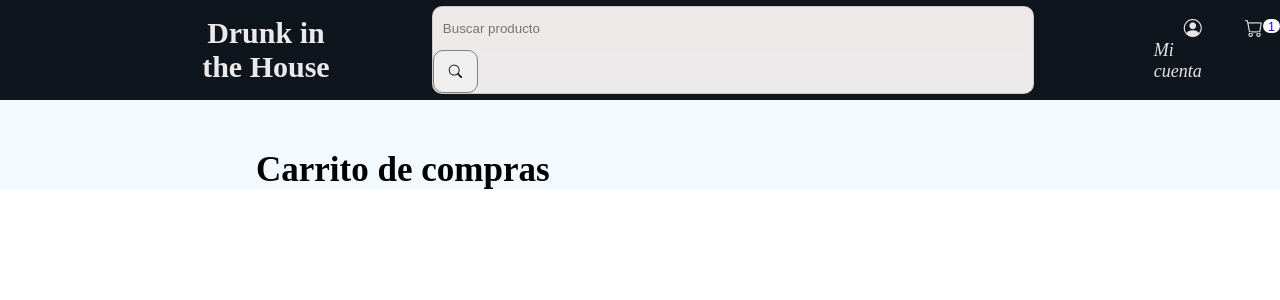
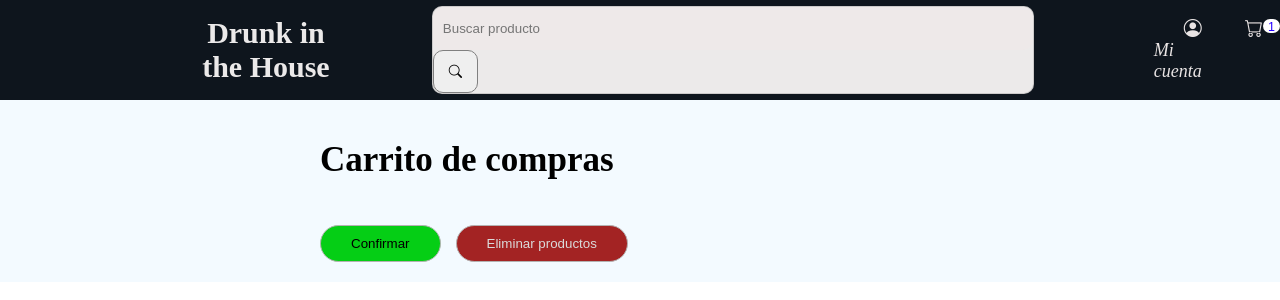
Before and after one commit to Orlandperez/ecommerce, a React (Vite) app: page /Carrito in a window 1280 px wide. Shown: the top 300 px of the page. Built offline with nearby package versions, Linux system fonts and the light colour scheme.

Commit message:
modificando carrito y agregando filtro

```diff
--- a/src/back/dataBack.json
+++ b/src/back/dataBack.json
@@ -299,7 +299,16 @@
       "precio": 20.0,
       "stock": 25,
       "imagen": "https://imgs.search.brave.com/F0LIpSmnlalR2P4bq-Ig5vLnvyQ6RjF9ov-K3hLo-0o/rs:fit:860:0:0:0/g:ce/aHR0cHM6Ly9odHRw/Mi5tbHN0YXRpYy5j/b20vRF83NDY0MTUt/TUxVNzQ4MjEyMTQ2/ODZfMDMyMDI0LVgu/anBn"
-
+    },
+    {
+      "id": 30,
+      "nombre": "Vino Tinto plus",
+      "tipo": "Vino",
+      "alcohol": 15.0,
+      "descripcion": "Es un tipo de vino de uvas tintas.",
+      "precio": 20.0,
+      "stock": 25,
+      "imagen": "https://arcordiezb2c.vteximg.com.br/arquivos/ids/181913/Vino-Tinto-Don-Valentin-Lacrado-750-Cc-1-18769.jpg?v=638441373665770000"
     }
   ]
 }
--- a/src/component/main/cuenta/Carrito.css
+++ b/src/component/main/cuenta/Carrito.css
@@ -5,15 +5,54 @@
     padding-top: 100px;
 }
 .carrito .contenedor{
-    width: 60%;
+    width: 50%;
     height: 100%;
     margin: 0 auto;
 }
 .carrito .contenedor h1{
     font-size: 35px;
-    padding-top: 50px;
+    padding: 40px 0 30px 0;
+
 }
-.carrito .contenedor div{
+.carrito .contenedor .carrito-producto{
     width: 100%;
     height: auto;
+    display: flex;
+    justify-content: space-between;
+    border: 1px solid rgb(179, 176, 176);
+    border-radius: 20px;
+    margin-bottom: 10px;
+    padding: 10px;
 }
+.carrito .contenedor .carrito-producto img{
+    width: 200px;
+    height: 200px;
+}
+.carrito .contenedor .carrito-producto div{
+    margin-right: 150px;
+    margin-top: 50px;
+    width: 400px;
+}
+.carrito .contenedor .carrito-producto div p{
+    font-size: 20px;
+    margin: 10px 0;
+}
+.carrito .contenedor .boton1{
+    margin: 15px 15px 20px 0;
+    background-color: rgb(5, 206, 21);
+    padding: 10px 30px;
+    border-radius: 20px;
+    outline: none;
+    cursor: pointer;
+    border: 1px solid rgb(180, 178, 178);
+}
+.carrito .contenedor .boton2{
+    margin: 15px 15px 20px 0;
+    background-color: rgb(163, 35, 35);
+    padding: 10px 30px;
+    border-radius: 20px;
+    outline: none;
+    cursor: pointer;
+    border: 1px solid rgb(180, 178, 178);
+    color: rgb(218, 218, 218);
+}
--- a/src/component/main/cuenta/Carrito.jsx
+++ b/src/component/main/cuenta/Carrito.jsx
@@ -17,17 +17,21 @@ const productos = JSON.parse( localStorage.getItem('productos')) ;
                   productos.map((p, i)=> {
                     return(
                        <div key={i}>
-                       <div>
-                           <img src={p.imagen}/>
-                           <p>{p.nombre}</p>
-                           <p>${p.precio}</p>
-
+                       <div  className='carrito-producto'>
+                            <img src={p.imagen}/>
+                            <div>
+                                <p>{p.nombre}</p>
+                                <p>{p.descripcion}</p>
+                                <p>${p.precio}</p>
+                            </div>
                        </div>
                    </div>
                     )
 
                    })
                 }
+                <button className='boton1'>Confirmar</button>
+                <button className='boton2'>Eliminar productos</button>
             </div>
         </section>
 
--- a/src/component/main/cuenta/Cuenta.jsx
+++ b/src/component/main/cuenta/Cuenta.jsx
@@ -19,7 +19,7 @@ export const Cuenta = () => {
                     <div>
                         <h2>Mis compras</h2>
                         <p>Sigue el estado de tus compras  y<br /> consulta tus facturas</p>
-                        <Link className='link' to="">Ir a mis compras</Link>
+                        <Link className='link' to="/Carrito">Ir a mis compras</Link>
                     </div>
                 </div>
 
--- a/src/component/main/cuenta/estrellas.css
+++ b/src/component/main/cuenta/estrellas.css
@@ -1,7 +1,7 @@
 /* EMPESANDO CON LA ANIMACION DE ESTRELLAS */
 
 .fondo {
-    background: linear-gradient(rgba(13, 63, 121, 0.884), rgba(0, 0, 0, 0.932));
+    background: linear-gradient(rgba(21, 76, 138, 0.884), rgba(1, 4, 7, 0.932));
     position: absolute;
     z-index: -4;
     top: 0;
--- a/src/component/main/productos/Productos.css
+++ b/src/component/main/productos/Productos.css
@@ -4,15 +4,35 @@
     height: auto;
     background-color: rgba(15, 53, 85, 0.925);
 }
-.producto h1{
-    font-size: 45px;
-    text-align: center;
-    padding: 50px 0;
+.producto .anuncio{
+    width: 100%;
+    height: 690px;
+}
+.producto .filtro{
+    width: 100%;
     color: white;
 }
-.producto .anuncio{
-    width: 100%;
+.producto .filtro h1{
+    font-size: 55px;
+    text-align: center;
+    padding: 50px 0 45px;
 }
+.producto .filtro div{
+    text-align: end;
+    padding: 0 0 50px;
+    margin-right: 285px;
+}
+.producto .filtro div label{
+    font-size: 20px;
+}
+.producto .filtro div select{
+    padding: 10px 17px;
+    border: none;
+    border-radius: 20px;
+    outline: none;
+    cursor: pointer;
+}
+
 .producto .producto-contenedor{
     width: 72%;
     gap: 2rem;
--- a/src/component/main/productos/Productos.jsx
+++ b/src/component/main/productos/Productos.jsx
@@ -25,7 +25,21 @@ export const Productos = () => {
     return (
         <section className="producto">
             <img className="anuncio" src={anuncio} alt="anuncio" />
-            <h1>Productos</h1>
+            <div className="filtro">
+                <h1>Productos</h1>
+                <div>
+                    <label>Filtro de bebidas: </label>
+                    <select>
+                        <option value="">Precio de: Mayor a Menor</option>
+                        <option value="">Precio de: Menor a Mayor</option>
+                        <option value="">Alcohol: 0%</option>
+                        <option value="">Alcohol: 15%</option>
+                        <option value="">Alcohol: 50%</option>
+                        <option value="">Alcohol: 100%</option>
+                    </select>
+                </div>
+            </div>
+
             <div className="producto-contenedor">
                 <Lista productos = {productos}/>
             </div>
```
